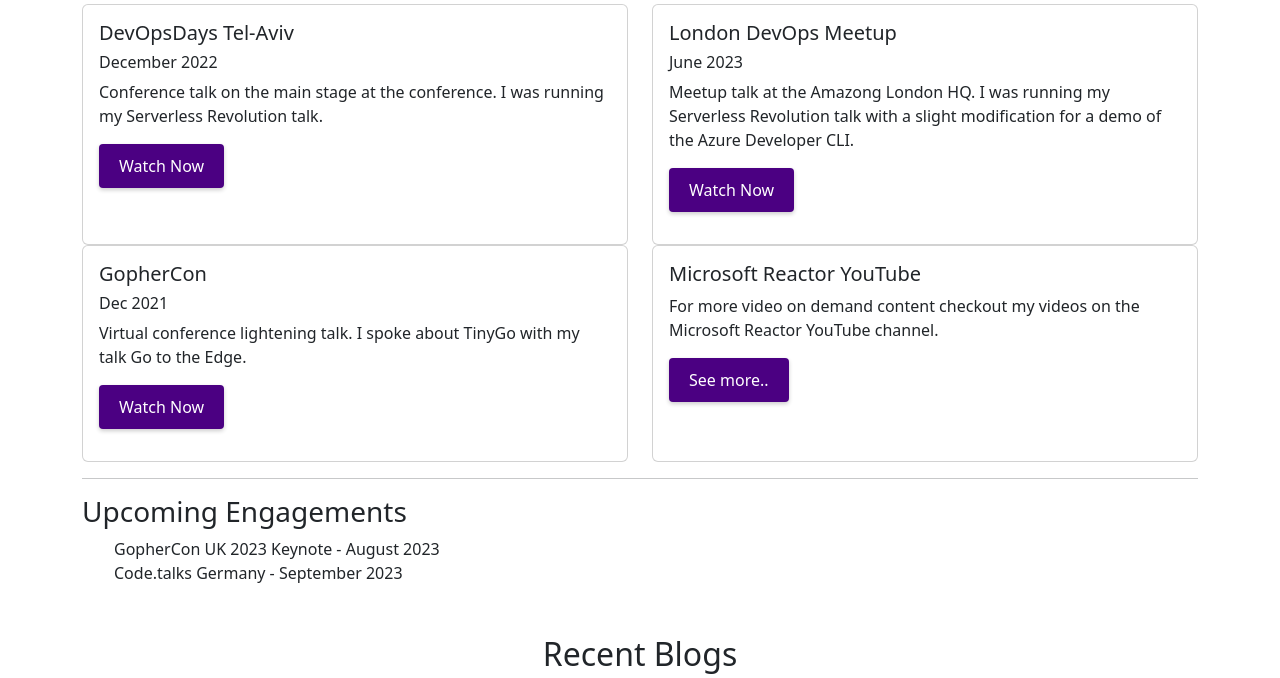
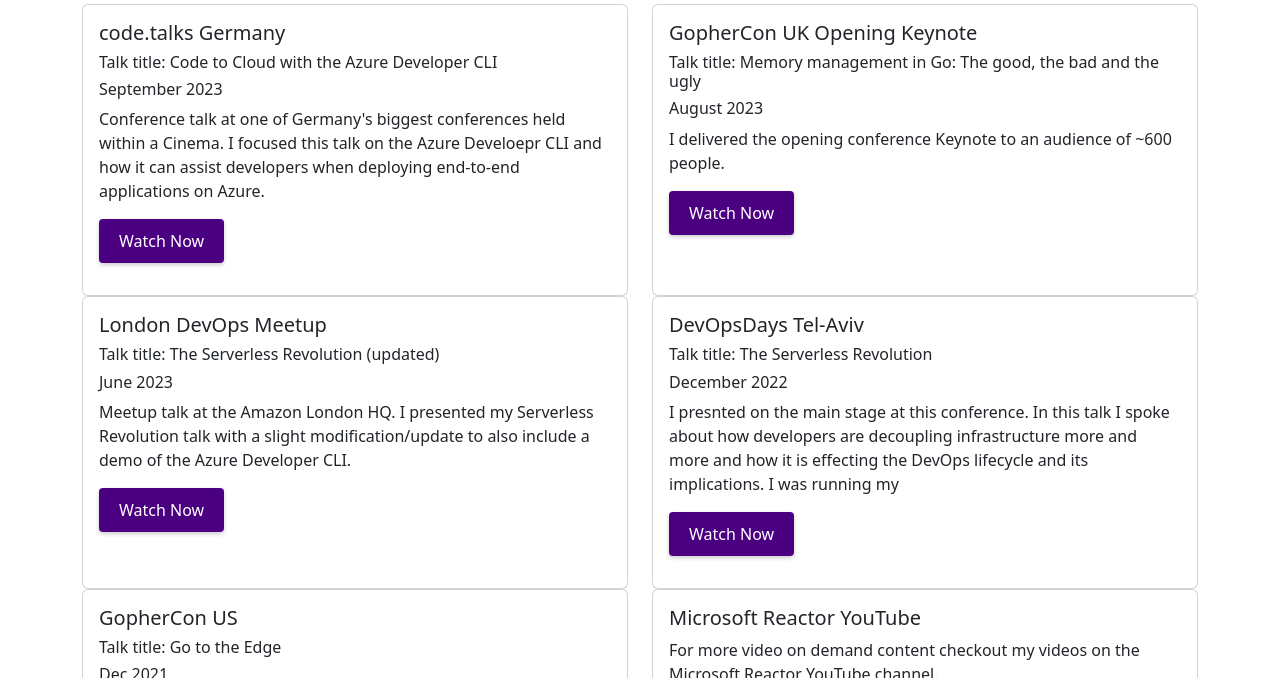
Before and after one commit to liamchampton/portfolio, a plain HTML site: page index.html in a window 1280 px wide. Shown: the part 661-1339 px from the top of the page. Drawn offline with nearby package versions, Linux system fonts and the light colour scheme; a script that the page names is missing.

Commit message:
update conference talks

```diff
--- a/index.html
+++ b/index.html
@@ -71,10 +71,44 @@
                 <div class="col-md-6">
                     <div class="card mb-3 h-100">
                         <div class="card-body">
+                            <h5 class="card-title">code.talks Germany</h5>
+                            <h6 class="card-title"> Talk title: Code to Cloud with the Azure Developer CLI</h6>
+                            <h6 class="card-title">September 2023</h6>
+                            <p class="card-text">Conference talk at one of Germany's biggest conferences held within a Cinema. I focused this talk on the Azure Develoepr CLI and how it can assist developers when deploying end-to-end applications on Azure.</p>
+                            <a href="https://youtu.be/bTKrMpM01bo?si=KbE2f__hfBaZ5LcW" class="button" target="_blank">Watch Now</a>
+                        </div>
+                    </div>
+                </div>
+                <div class="col-md-6">
+                    <div class="card mb-3 h-100">
+                        <div class="card-body">
+                            <h5 class="card-title">GopherCon UK Opening Keynote</h5>
+                            <h6 class="card-title"> Talk title: Memory management in Go: The good, the bad and the ugly</h6>
+                            <h6 class="card-title">August 2023</h6>
+                            <p class="card-text">I delivered the opening conference Keynote to an audience of ~600 people. </p>
+                            <a href="https://youtu.be/SKenR18NM04?si=dKwBI-3EXg83fyVr" class="button" target="_blank">Watch Now</a>
+                        </div>
+                    </div>
+                </div>
+                <div class="col-md-6">
+                    <div class="card mb-3 h-100">
+                        <div class="card-body">
+                            <h5 class="card-title">London DevOps Meetup</h5>
+                            <h6 class="card-title"> Talk title: The Serverless Revolution (updated)</h6>
+                            <h6 class="card-title">June 2023</h6>
+                            <p class="card-text">Meetup talk at the Amazon London HQ. I presented my Serverless
+                                Revolution talk with a slight modification/update to also include a demo of the Azure Developer CLI.</p>
+                            <a href="https://youtu.be/ed1CbYktbjY" class="button" target="_blank">Watch Now</a>
+                        </div>
+                    </div>
+                </div>
+                <div class="col-md-6">
+                    <div class="card mb-3 h-100">
+                        <div class="card-body">
                             <h5 class="card-title">DevOpsDays Tel-Aviv</h5>
+                            <h6 class="card-title"> Talk title: The Serverless Revolution</h6>
                             <h6 class="card-title">December 2022</h6>
-                            <p class="card-text">Conference talk on the main stage at the conference. I was running my
-                                Serverless Revolution talk.</p>
+                            <p class="card-text">I presnted on the main stage at this conference. In this talk I spoke about how developers are decoupling infrastructure more and more and how it is effecting the DevOps lifecycle and its implications. I was running my</p>
                             <a href="https://youtu.be/DJDoaULwT5c" class="button" target="_blank">Watch Now</a>
                         </div>
                     </div>
@@ -82,21 +116,10 @@
                 <div class="col-md-6">
                     <div class="card mb-3 h-100">
                         <div class="card-body">
-                            <h5 class="card-title">London DevOps Meetup</h5>
-                            <h6 class="card-title">June 2023</h6>
-                            <p class="card-text">Meetup talk at the Amazong London HQ. I was running my Serverless
-                                Revolution talk with a slight modification for a demo of the Azure Developer CLI.</p>
-                            <a href="https://youtu.be/ed1CbYktbjY" class="button" target="_blank">Watch Now</a>
-                        </div>
-                    </div>
-                </div>
-                <div class="col-md-6">
-                    <div class="card mb-3 h-100">
-                        <div class="card-body">
-                            <h5 class="card-title">GopherCon</h5>
+                            <h5 class="card-title">GopherCon US</h5>
+                            <h6 class="card-title"> Talk title: Go to the Edge</h6>
                             <h6 class="card-title">Dec 2021</h6>
-                            <p class="card-text">Virtual conference lightening talk. I spoke about TinyGo with my talk
-                                Go to the Edge.</p>
+                            <p class="card-text">Virtual conference lightening talk. I spoke about TinyGo and how a language dubbed as "the networking language of the furture" is being used on IoT and embedded devices.</p>
                             <a href="https://youtu.be/bt5wIp7qAt4" class="button" target="_blank">Watch Now</a>
                         </div>
                     </div>
@@ -116,8 +139,7 @@
             <hr>
             <h3>Upcoming Engagements</h3>
             <ul>
-                <li>GopherCon UK 2023 Keynote - August 2023</li>
-                <li>Code.talks Germany - September 2023</li>
+                <a href="https://developer.microsoft.com/reactor/events/21441/" target="blank">London Reactor Meetup: DevOps meets AI - Januaray 2024</a>
             </ul>
         </div>
     </section>
```
